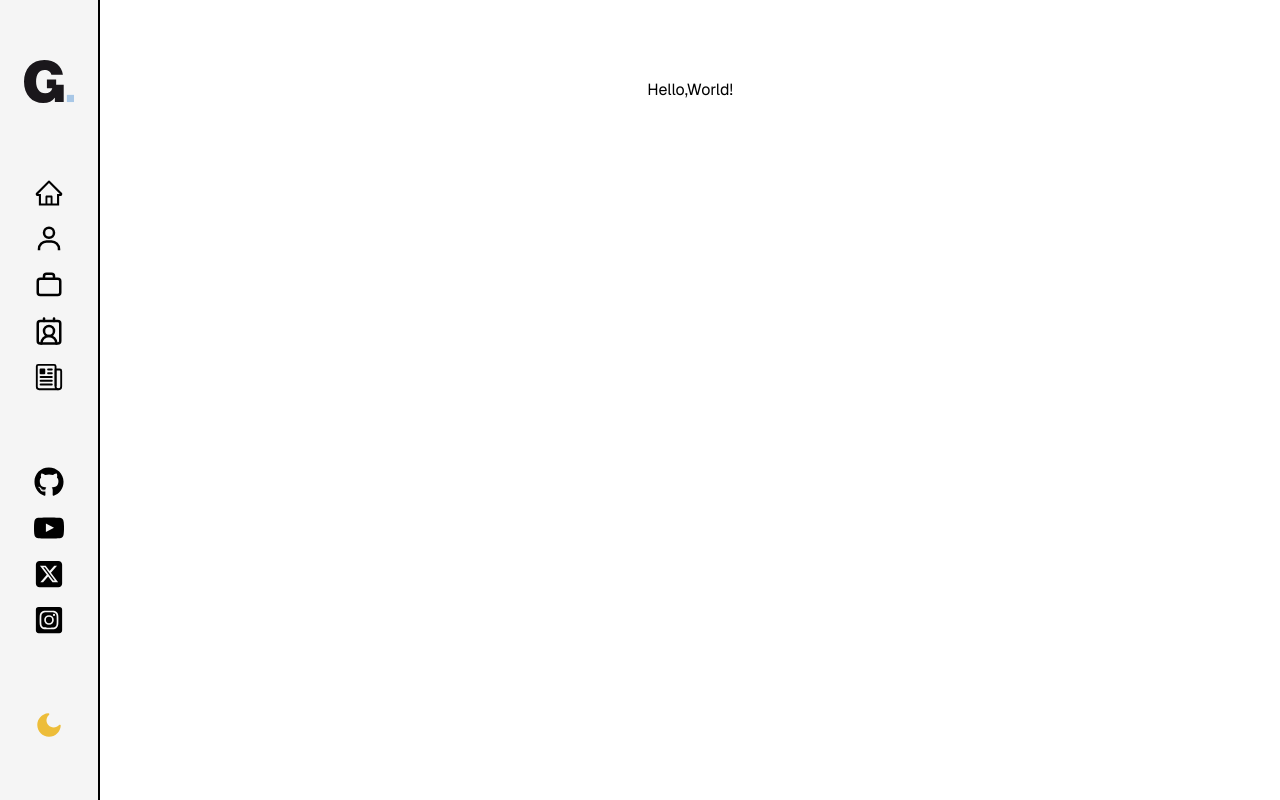
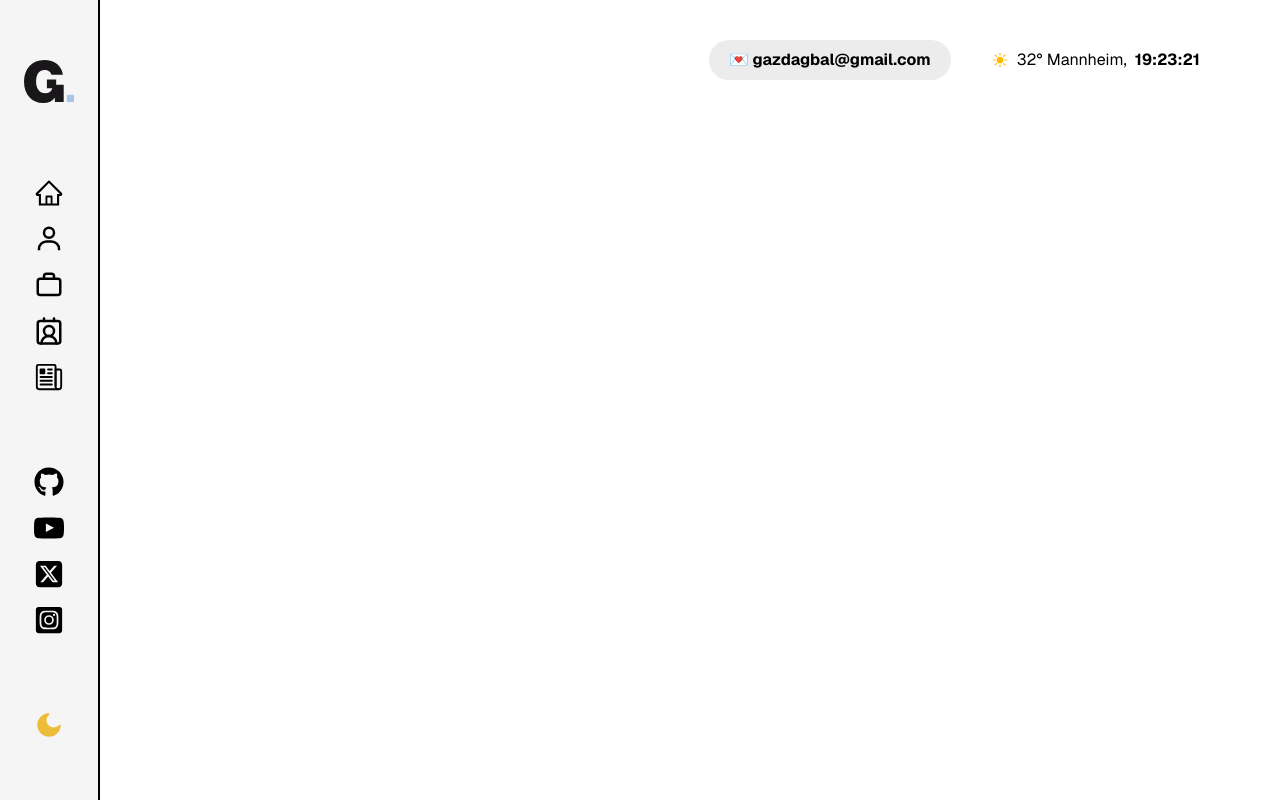
Before and after one commit to GazdagB/my-portfolio-, a Next.js app: page / in a window 1280 px wide. Built offline with nearby package versions, Linux system fonts and the light colour scheme.

Commit message:
💄 Adds home page top bar

```diff
--- /dev/null
+++ b/src/app/components/Forcast.tsx
@@ -0,0 +1,14 @@
+import React from 'react'
+import { HiSun } from "react-icons/hi2";
+
+const Forcast = () => {
+  return (
+    <div className='flex gap-2 items-center'>
+        <HiSun className='text-amber-400 text-lg'></HiSun>
+        <p>32° Mannheim,</p>
+        <p className='font-bold'>19:23:21</p>
+    </div>
+  )
+}
+
+export default Forcast
--- a/src/app/page.tsx
+++ b/src/app/page.tsx
@@ -1,9 +1,16 @@
 import Image from "next/image";
+import Forcast from "./components/Forcast";
 
 export default function Home() {
   return (
-    <div className="grid grid-rows-[20px_1fr_20px] items-center justify-items-center min-h-screen p-8 pb-20 gap-16 sm:p-20 font-[family-name:var(--font-geist-sans)]">
-          <h1>Hello,World!</h1>
+    <div className="items-center justify-items-center min-h-screen font-[family-name:var(--font-geist-sans)]">
+      {/* Top Bar */}
+        <div className="flex items-center gap-10 justify-self-end me-20 pt-10">
+          <div className="bg-[#ECECEC] flex  px-5 py-2 font-bold rounded-full cursor-pointer">
+              💌 gazdagbal@gmail.com
+          </div>
+          <Forcast></Forcast>
+        </div>
     </div>
   );
 }
```
